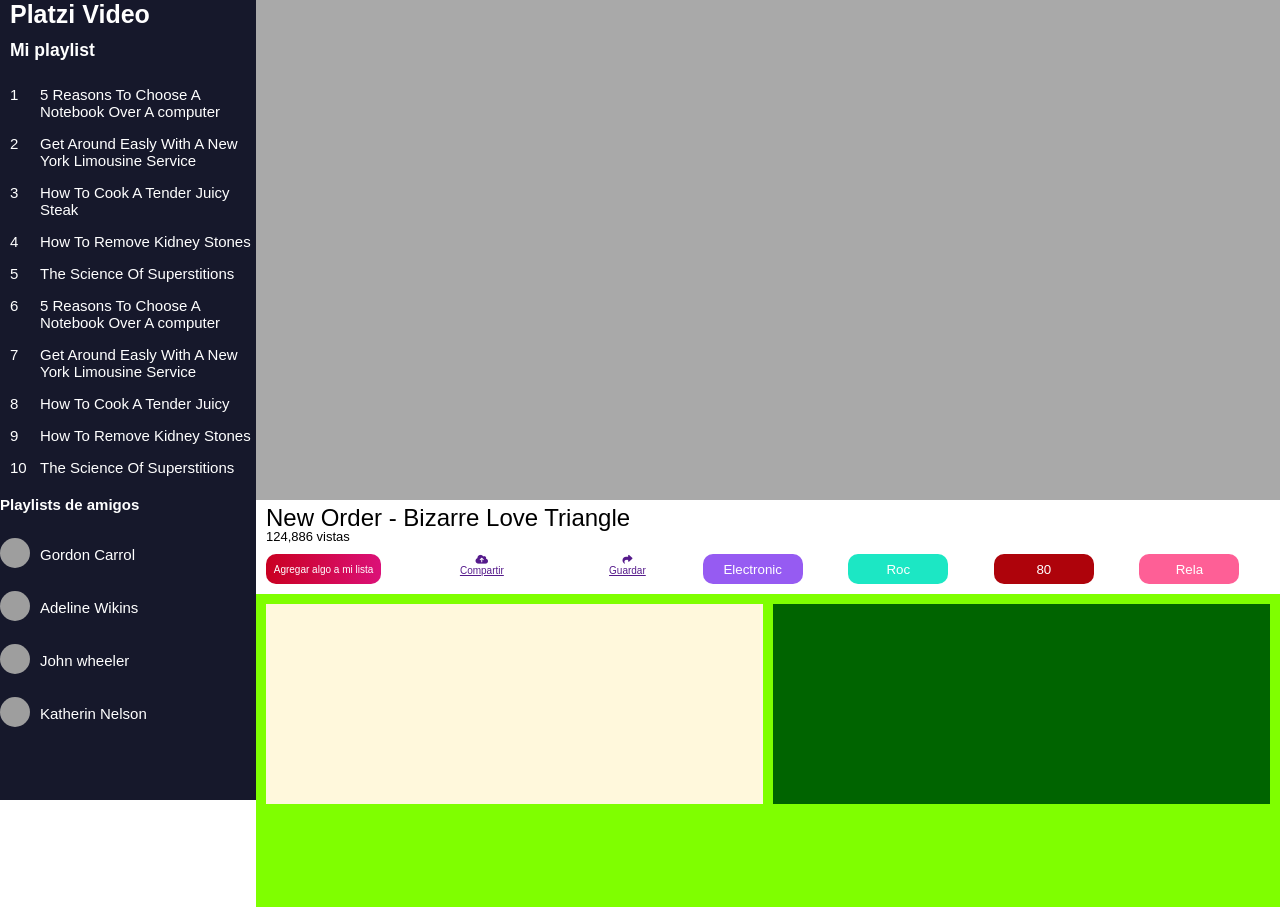
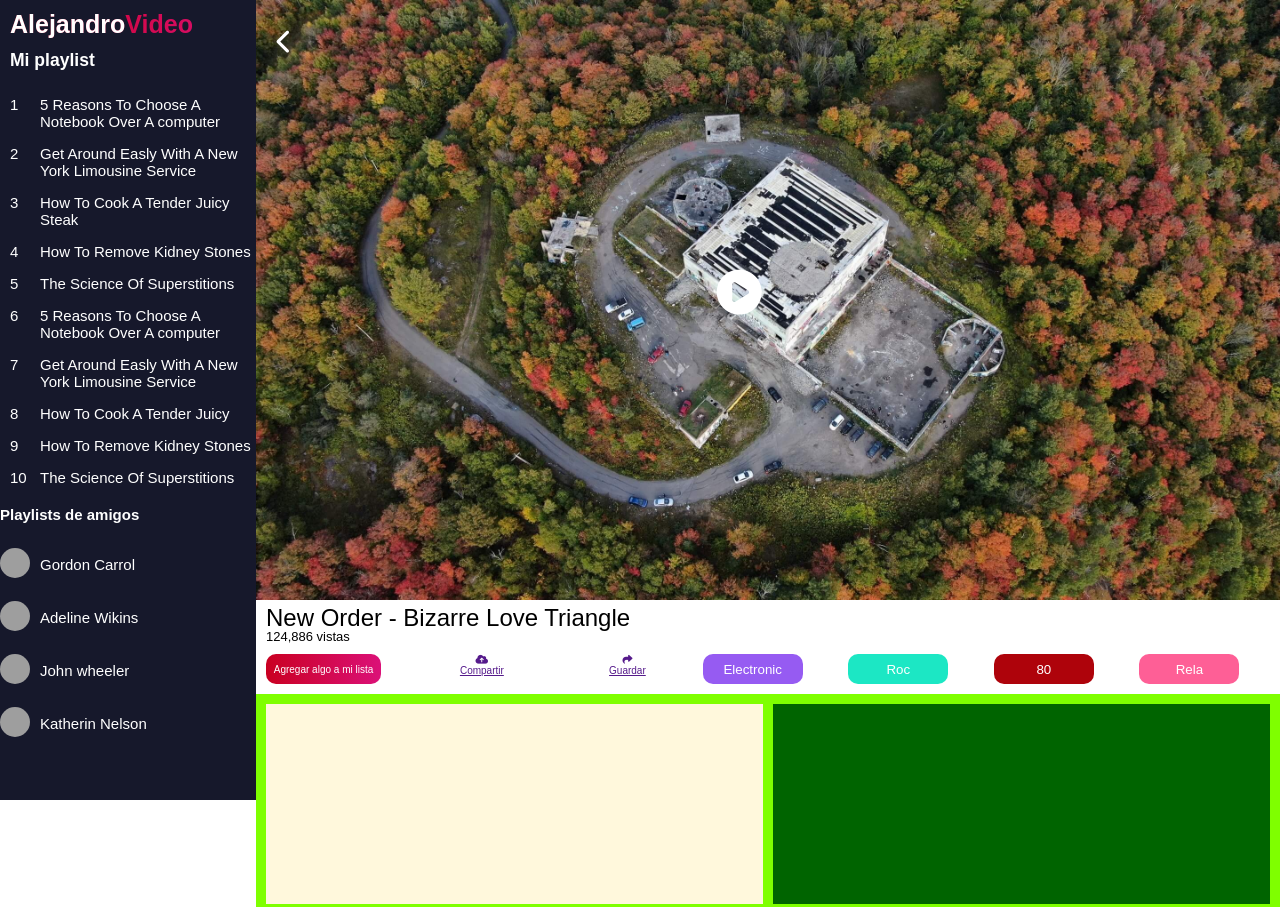
Before and after one commit to vega99/videoResponsive, a plain HTML site: page index.html in a window 1280 px wide. Shown: the top 907 px of the page. Drawn offline with Linux system fonts and the light colour scheme; grey boxes are pictures that could not be loaded.

Commit message:
Video Hover terminado

```diff
--- a/index.html
+++ b/index.html
@@ -12,7 +12,7 @@
 <body>
     <main class="flex">
         <nav class="nav">
-            <h1 href="">Platzi Video</h1>
+            <h1 href="">Video</h1>
             <a href="javascript:void(0);" class="icon" onclick="myFunction()">
                 <i class="fa fa-bars"></i>
             </a>
@@ -69,7 +69,12 @@
         <section class="contenedor">
             <section class="video">
                 <div class="video-play">
-                    <img src="" alt="">
+                    <div class="relative">
+                        <figure></figure>
+                        <i class="fas fa-chevron-left pos"></i>
+                        <i class="fas fa-play-circle post"></i>
+                        <div class="sombra"></div>
+                    </div>
                 </div>
                 <div class="video-titulo">
                     <h2 class="titulo">New Order - Bizarre Love Triangle</h2>
--- a/laptop.css
+++ b/laptop.css
@@ -5,7 +5,12 @@
     }
     .nav h1{
         align-self: start;
+        margin-top: 10px;
     }
+    .play-grid h3{
+        margin-top: 10px;
+    }
+
     .nav .icon{
         align-self: start;
         display: none;
@@ -48,8 +53,27 @@
     }
 
     .video-play{
-        height: 500px;
+        height: 600px;
     }
+    .video-play figure{
+        background-image: url("./Imgs/droneflyernick-5d4JLCPWCXg-unsplash\ \(2\).jpg");
+        height: 600px;
+        width: 100%;
+        background-position: center;
+        background-repeat: no-repeat;
+        background-size: cover;
+    }
+
+    .pos{
+        font-size: 25px;
+    }
+    .post{
+        font-size: 45px;
+    }
+    .video-play .sombra{
+        height: 600px;
+    }
+
     .contenedor{
         overflow: auto;
     }
--- a/style.css
+++ b/style.css
@@ -48,6 +48,13 @@ h1{
     margin-bottom: 18px;
     align-self: end;
     margin-left: 10px;
+    background:linear-gradient(to left,#db1178,#c90021);
+    -webkit-background-clip:text;
+    color:transparent;font-weight:600;
+}
+h1::before{
+    content: "Alejandro";
+    color: white;
 }
 .play-grid h4{
     grid-column: 1 / 3;
@@ -69,7 +76,8 @@ h1{
     justify-self: end;
     align-self: center;
     padding: 12px;
-    background-color: cadetblue;
+    background-color: none;
+    color: white;
     font-size:x-large;
 }
 
@@ -95,6 +103,44 @@ h1{
     height: 200px;
     background-color: darkgrey;
     margin-bottom: 4px;
+}
+.video-play .relative{
+    border: none;
+    position: relative;
+}
+.pos{
+    position: absolute;
+    top:5%;
+    left: 2%;
+    font-size: 15px;
+    color: white;
+}
+.post{
+    position: absolute;
+    top:45%;
+    left: 45%;
+    font-size: 30px;
+    color: white;
+}
+.video-play .sombra{
+    width: 100%;
+    height: 200px;
+    position: absolute;
+    top: 0;
+    background: rgba(0, 0,0, .4);
+    display: none;
+    cursor: pointer;
+}
+.video-play:hover .sombra{
+    display: block;
+}
+.video-play figure{
+    background-image: url("./Imgs/droneflyernick-5d4JLCPWCXg-unsplash.jpg");
+    height: 200px;
+    width: 100%;
+    background-position: center;
+    background-repeat: no-repeat;
+    background-size: cover;
 }
 .video-titulo{
     font-size: 10px;
--- a/tablet.css
+++ b/tablet.css
@@ -52,9 +52,27 @@
         width: 100px;
     }
     .video-play{
-        height: 300px;
+        height: 500px;
+    }
+    .video-play figure{
+        background-image: url("./Imgs/droneflyernick-5d4JLCPWCXg-unsplash\ \(1\).jpg");
+        height: 500px;
+        width: 100%;
+        background-position: center;
+        background-repeat: no-repeat;
+        background-size: cover;
     }
     .video{
         height: auto;
         margin-bottom: 10px;
     }
+
+    .pos{
+        font-size: 20px;
+    }
+    .post{
+        font-size: 40px;
+    }
+    .video-play .sombra{
+        height: 500px;
+    }
```
Also changed, not shown: Imgs/droneflyernick-5d4JLCPWCXg-unsplash (1).jpg (added), Imgs/droneflyernick-5d4JLCPWCXg-unsplash (2).jpg (added), Imgs/droneflyernick-5d4JLCPWCXg-unsplash.jpg (added).
